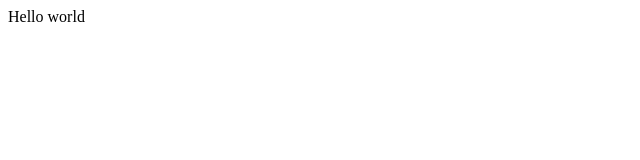
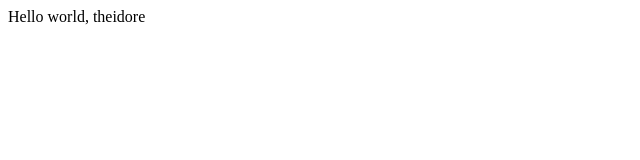
Before and after one commit to theidore/opentutorials-theidore, a plain HTML site: page index.html in a window 1280 px wide. Shown: the full height of the page, 0-640 px from the left. Drawn offline with Linux system fonts and the light colour scheme.

Commit message:
change index.html

```diff
--- a/index.html
+++ b/index.html
@@ -19,6 +19,6 @@
     </head>
 
     <body>
-        Hello world
+        Hello world, theidore
     </body>
 </html>
```
